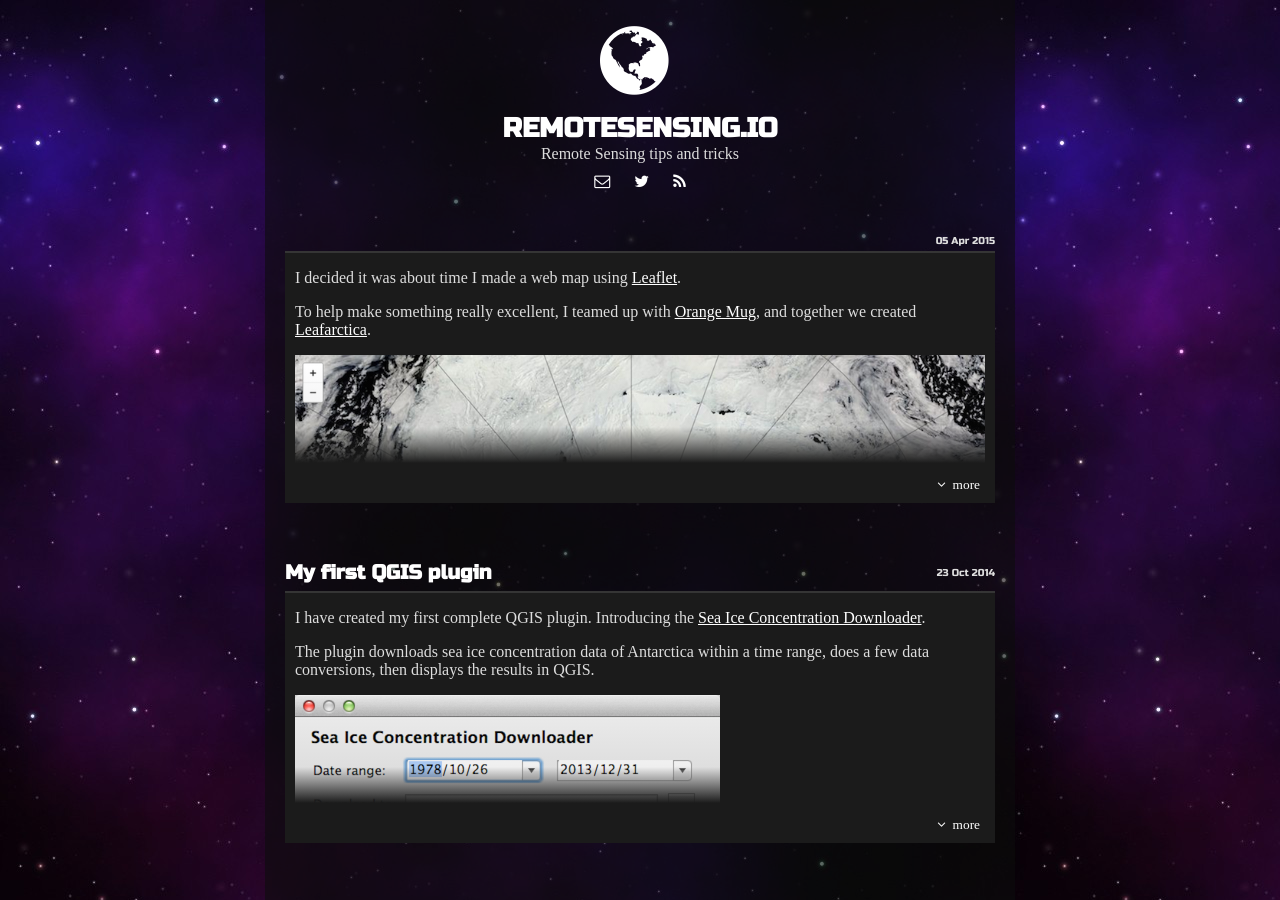
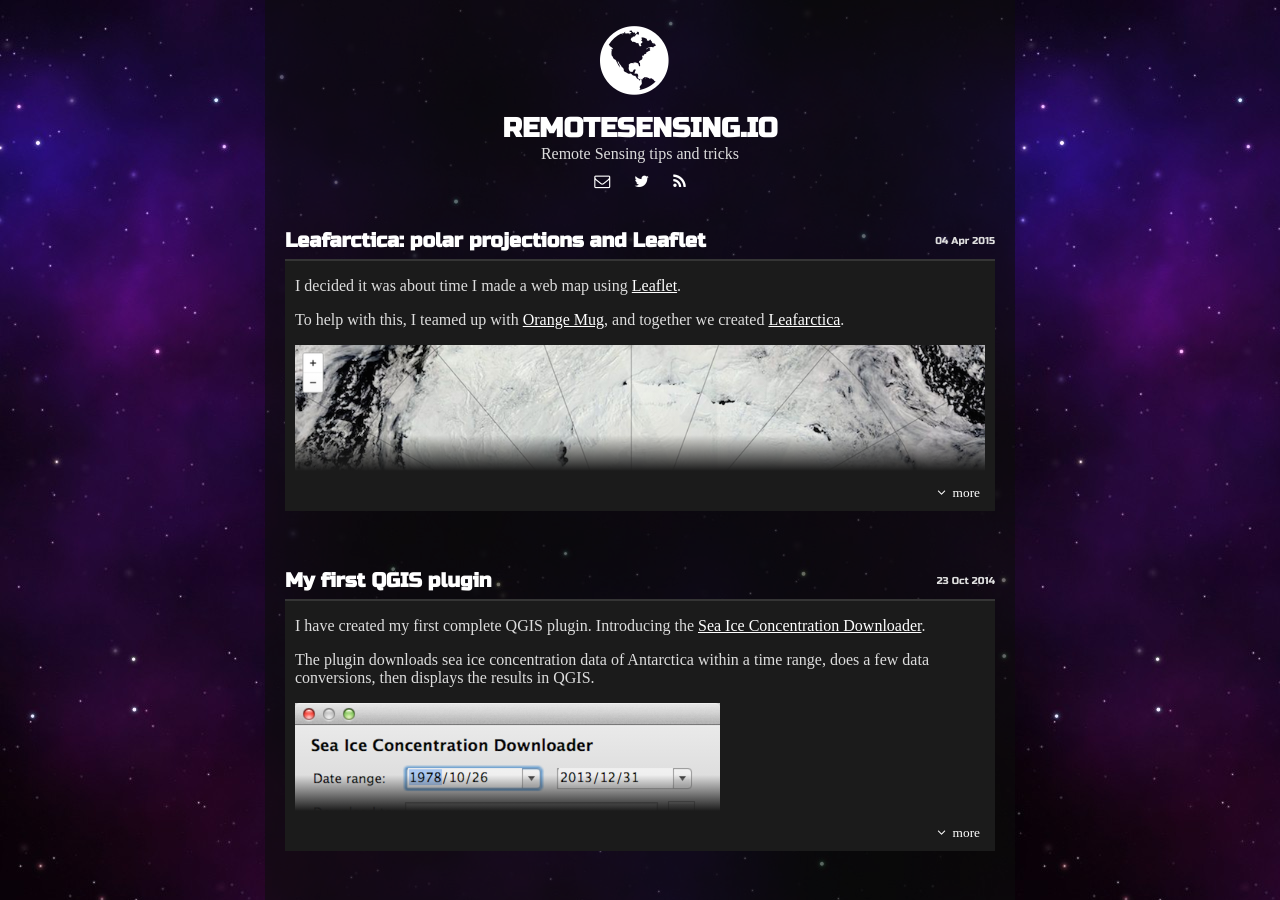
Before and after one commit to geogsci/geogsci.github.com, a Jekyll site: the page built from index.html, in a window 1280 px wide and 900 px high. Built offline with Jekyll 4.4.1, drawn with Linux system fonts in a browser that asks for light colours.

Commit message:
Final changes to post

```diff
--- a/_posts/2015-04-04-leafarctica-polar-projections-and-leaflet.md
+++ b/_posts/2015-04-04-leafarctica-polar-projections-and-leaflet.md
@@ -1,36 +1,35 @@
 ---
-title: "Leafarctica: polar projections and Leaflet
+title: "Leafarctica: polar projections and Leaflet"
 layout: "post"
 ---
 
 I decided it was about time I made a web map using [Leaflet](http://leafletjs.com/).
 
-To help make something really excellent, I teamed up with [Orange Mug](http://github.com/orangemug), and together we created [Leafarctica](http://lo-ise.github.io/leafarctica).
+To help with this, I teamed up with [Orange Mug](http://github.com/orangemug), and together we created [Leafarctica](http://lo-ise.github.io/leafarctica).
 
 [![Leafarctica](/assets/posts/leafarctica.png)](http://lo-ise.github.io/leafarctica)
 
-We used a brilliant dataset of [daily Antarctic MODIS imagery from GIBS](https://earthdata.nasa.gov/about-eosdis/science-system-description/eosdis-components/global-imagery-browse-services-gibs) and implemented an idea for a really simple viewer with date selector.
+We used a nice dataset of [daily Antarctic MODIS imagery from GIBS](https://earthdata.nasa.gov/about-eosdis/science-system-description/eosdis-components/global-imagery-browse-services-gibs) and implemented an idea for a really simple viewer with date selector.
 
 Why polar focussed?
 
-Because as with most things in web mapping, all seems very simple until you want to use a projection that is not [web mercator](http://en.wikipedia.org/wiki/Web_Mercator). So this added a nice, challenging component to the plan.
+Because when it comes to web mapping, all seems very simple until you want to use a projection that is not [web mercator](http://en.wikipedia.org/wiki/Web_Mercator). So this added a nice, challenging component to the plan.
 
 Here's a walk through of the features we explored and used.
 
-1. We used the [Proj4Leaflet](https://github.com/kartena/Proj4Leaflet) addon to add support for [Antarctic Polar Stereographic (EPSG: 3031)](http://spatialreference.org/ref/epsg/wgs-84-antarctic-polar-stereographic/). We found this to be well documented and pretty straight forward to use.
+1. We used [Proj4Leaflet](https://github.com/kartena/Proj4Leaflet) to add support for [Antarctic Polar Stereographic (EPSG: 3031)](http://spatialreference.org/ref/epsg/wgs-84-antarctic-polar-stereographic/). We found this to be well documented and pretty straight forward to use.
 
 2. We were really impressed that [Leaflet.Graticule](https://github.com/turban/Leaflet.Graticule) plugin worked beautifully on this projection.
 
-3. Antarctica is big. So when zooming around the imagery, it is easy to loose track of where you are. We tried to implement the [Leaflet-MiniMap](https://github.com/Norkart/Leaflet-MiniMap) plugin. However, we didn't have much success in getting this to work. We think it's an issue with the not using straight forward web mercator, but more investigation is required.
+3. Antarctica is big. So when zooming around the imagery, it's easy to loose track of where you are. We tried to implement the [Leaflet-MiniMap](https://github.com/Norkart/Leaflet-MiniMap) plugin. However, we didn't have much success in getting this to work. We think it's an issue with the not using straight forward web mercator, but more investigation is required.
 
 4. [Leaflet-hash](http://mlevans.github.io/leaflet-hash/) is used to retain the current map view when switching between imagery dates.
 
-
-5. `map.fitBounds()` wasn't working with our polar projection, so Orange Mug had to hack a solution. You can find it [here](http://github.com/lo-ise/leafarctica/gh-pages/hacks/keep-to-bounds.js). This isn't perfect however, because it stops any pan animation.
+5. `map.fitBounds()` wasn't working with our polar projection, so Orange Mug had to hack a solution. You can find it [here](https://github.com/lo-ise/leafarctica/blob/gh-pages/hacks/constrain-map-to-bounds.js). This isn't perfect however, because it stops any pan animation.
 
 If you want to look more closely at this pretty simple implementation, head to the [repo on GitHub](http://github.com/lo-ise/leafarctica/).
 
-In the meantime, I'm continuing to use this project as a way to learn and experiment with Leaflet, polar data and projections.
+In the meantime, I'm continuing to use this project as a way to learn and experiment with Leaflet.
 
 
 ![Orange Mug](/assets/posts/orangemug.jpeg)
```
